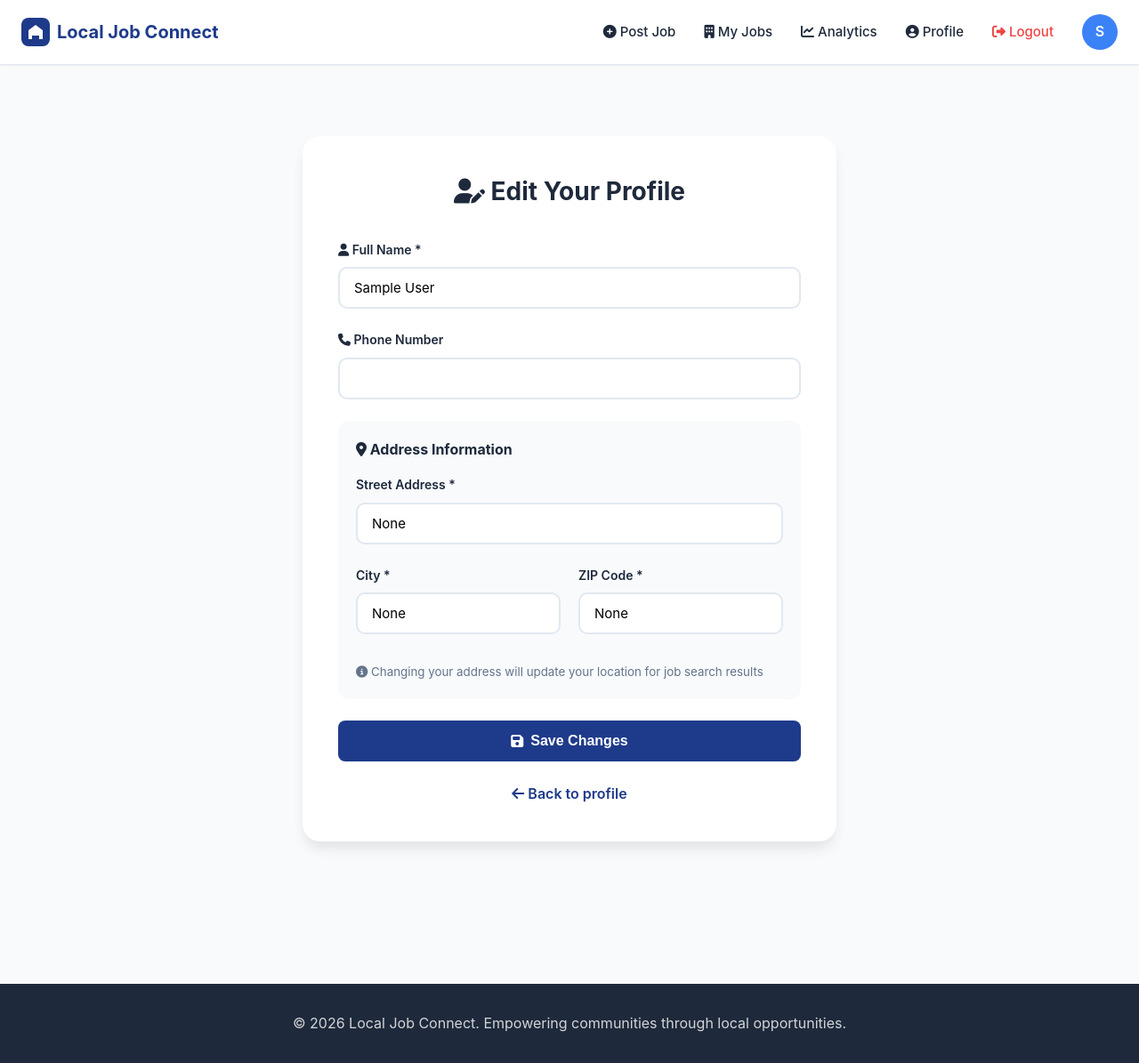
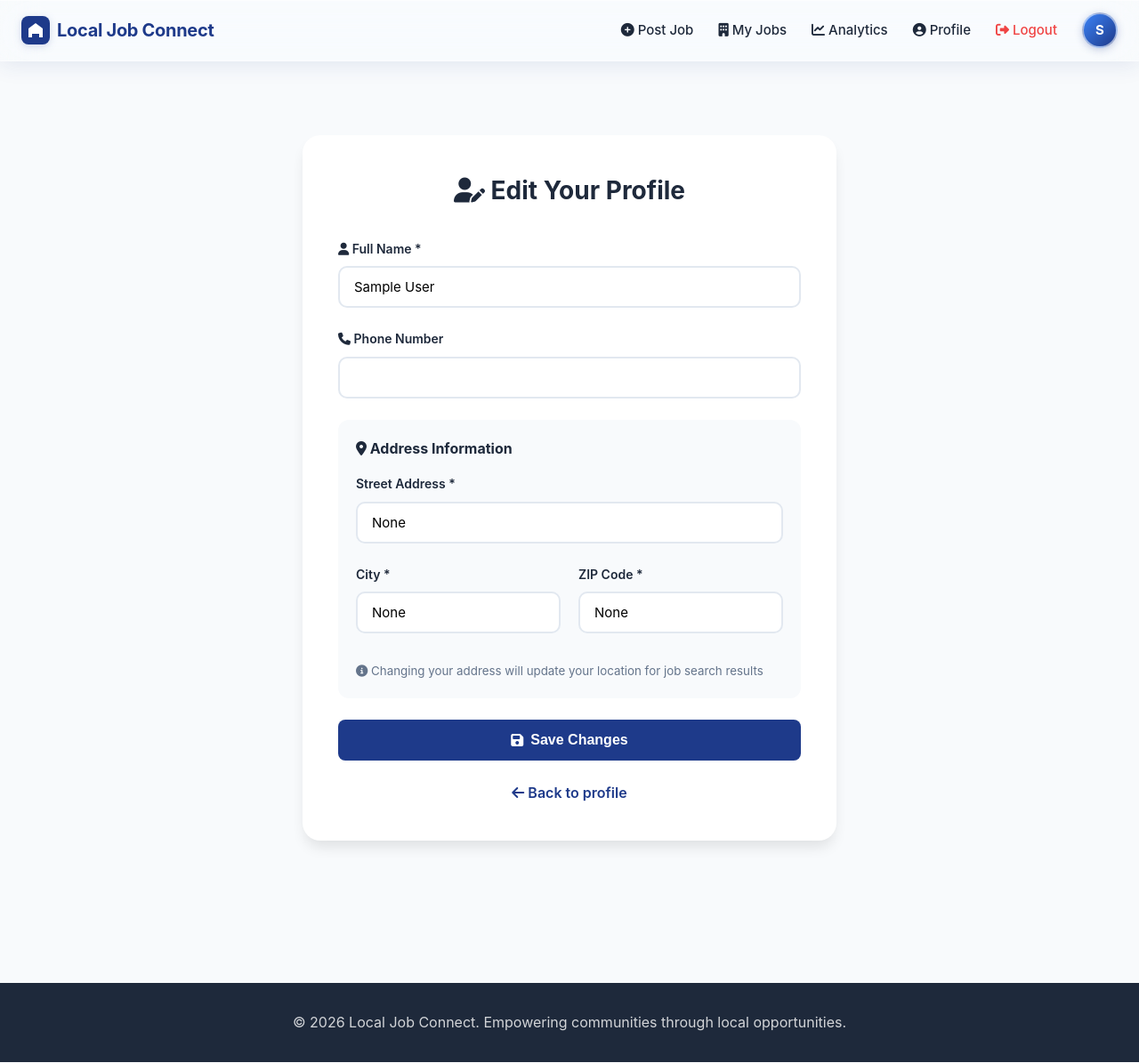
Before and after one commit to kamyCodes/Local-Job-Connect, a Flask app: page /profile/edit in a window 1280 px wide. Shown: the whole page at 89% size. Run offline with Flask 3, Linux system fonts and the light colour scheme; the visitor is signed in with stand-in values (Sample User, id 1).

Commit message:
Style: Fixed glass-mirror navbar with backdrop-filter blur, scroll solidify effect, and gradient avatar pill

```diff
--- a/frontend/static/css/style.css
+++ b/frontend/static/css/style.css
@@ -31,6 +31,7 @@
     line-height: 1.6;
     color: var(--text-dark);
     background-color: var(--bg-light);
+    padding-top: 72px; /* offset for fixed glass navbar */
 }
 
 .container {
@@ -43,14 +44,38 @@
    NAVIGATION - Modern Header
    ============================================================================ */
 
+/* ---- Glass Navbar ---- */
 .navbar {
-    background: var(--bg-white);
-    box-shadow: var(--shadow-sm);
-    padding: 16px 0;
-    position: sticky;
+    position: fixed;
     top: 0;
-    z-index: 100;
-    border-bottom: 1px solid var(--border-light);
+    left: 0;
+    right: 0;
+    z-index: 1000;
+    padding: 14px 0;
+
+    /* Glassmorphism core */
+    background: rgba(255, 255, 255, 0.18);
+    backdrop-filter: blur(22px) saturate(180%);
+    -webkit-backdrop-filter: blur(22px) saturate(180%);
+
+    /* Subtle mirror border */
+    border-bottom: 1px solid rgba(255, 255, 255, 0.35);
+
+    /* Soft glow shadow */
+    box-shadow:
+        0 4px 24px rgba(30, 58, 138, 0.10),
+        0 1px 0 rgba(255, 255, 255, 0.5) inset;
+
+    /* Smooth fade-in on page load */
+    transition: background 0.3s ease, box-shadow 0.3s ease;
+}
+
+/* Slightly more opaque when scrolled (JS adds .scrolled class) */
+.navbar.scrolled {
+    background: rgba(255, 255, 255, 0.72);
+    box-shadow:
+        0 8px 32px rgba(30, 58, 138, 0.13),
+        0 1px 0 rgba(255, 255, 255, 0.6) inset;
 }
 
 .navbar .container {
@@ -73,16 +98,19 @@
     display: flex;
     align-items: center;
     gap: 8px;
+    letter-spacing: -0.3px;
+    text-shadow: 0 1px 2px rgba(255,255,255,0.6);
 }
 
 .nav-brand svg {
     width: 32px;
     height: 32px;
+    filter: drop-shadow(0 2px 4px rgba(30,58,138,0.18));
 }
 
 .nav-links {
     display: flex;
-    gap: 32px;
+    gap: 28px;
     align-items: center;
 }
 
@@ -91,24 +119,35 @@
     text-decoration: none;
     font-weight: 500;
     font-size: 15px;
-    transition: color 0.2s;
+    transition: color 0.2s, text-shadow 0.2s;
+    text-shadow: 0 1px 2px rgba(255,255,255,0.5);
 }
 
 .nav-links a:hover {
     color: var(--primary-light);
+    text-shadow: 0 0 12px rgba(59,130,246,0.35);
 }
 
 .user-profile {
     width: 40px;
     height: 40px;
     border-radius: 50%;
-    background: var(--primary-light);
+    background: linear-gradient(135deg, var(--primary-light), var(--primary-blue));
     display: flex;
     align-items: center;
     justify-content: center;
     color: white;
-    font-weight: 600;
+    font-weight: 700;
+    font-size: 15px;
     cursor: pointer;
+    box-shadow: 0 2px 8px rgba(30,58,138,0.25);
+    border: 2px solid rgba(255,255,255,0.55);
+    transition: transform 0.2s, box-shadow 0.2s;
+}
+
+.user-profile:hover {
+    transform: scale(1.08);
+    box-shadow: 0 4px 16px rgba(30,58,138,0.35);
 }
 
 /* ============================================================================
--- a/frontend/static/js/main.js
+++ b/frontend/static/js/main.js
@@ -161,3 +161,20 @@
 		setTimeout(onAnimEnd, 350);
 	});
 });
+
+// ── Glass Navbar: solidify on scroll ──────────────────────────────────────────
+(function () {
+	var navbar = document.querySelector('.navbar');
+	if (!navbar) return;
+
+	function handleScroll() {
+		if (window.scrollY > 10) {
+			navbar.classList.add('scrolled');
+		} else {
+			navbar.classList.remove('scrolled');
+		}
+	}
+
+	window.addEventListener('scroll', handleScroll, { passive: true });
+	handleScroll(); // run once on load in case page is already scrolled
+})();
```
